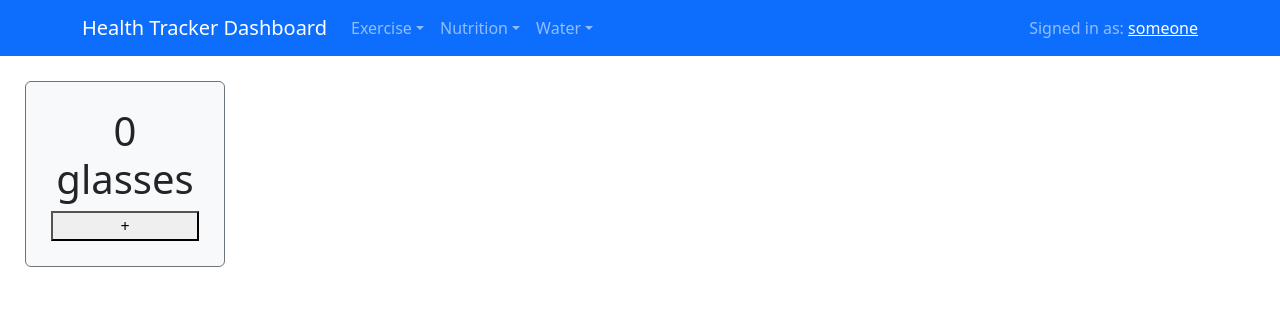
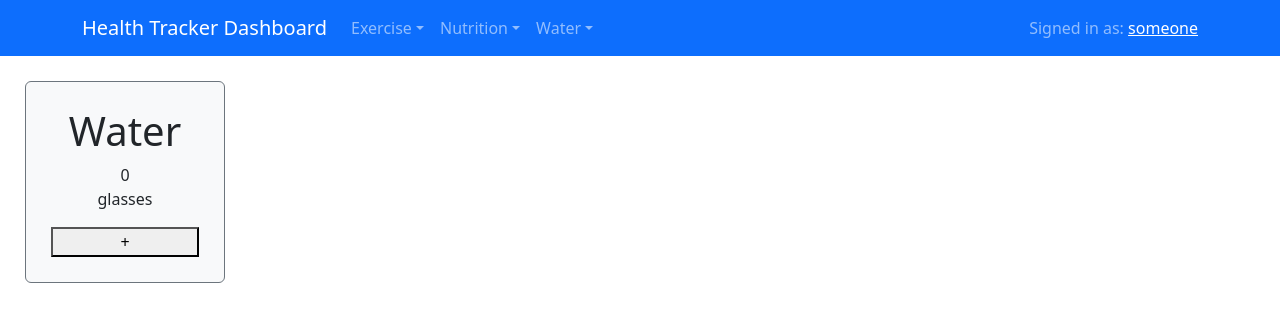
Before and after one commit to blee2125/health-tracker-dashboard, a React (Create React App) app: page /water in a window 1280 px wide. Shown: the top 322 px of the page. Built offline with nearby package versions, Linux system fonts and the light colour scheme.

Commit message:
add bind to state

```diff
--- a/src/components/Water/Water.js
+++ b/src/components/Water/Water.js
@@ -10,6 +10,8 @@ export default class Water extends React.Component {
     this.state = {
       glasses: 0
     }
+
+    this.handleCount = this.handleCount.bind(this)
   }
 
   handleCount(value) {
@@ -20,12 +22,12 @@ export default class Water extends React.Component {
     render() {
       return (
         <Card bg='light' border="secondary" style={{ width: '200px', padding: '25px', margin: "25px"}}>
-
-          <h1>{ this.state.glasses } glasses</h1>
-          <AddWater sign="+" glasses={this.state.glasses} updateCount={this.handleCount.bind(this)} />
+          <h1>Water</h1>
+          <p>{ this.state.glasses }<br></br> glasses</p>
+          <AddWater sign="+" glasses={this.state.glasses} updateCount={this.handleCount} />
           {
             this.state.glasses > 0 &&
-            <AddWater sign="-" glasses={this.state.glasses} updateCount={this.handleCount.bind(this)} />
+            <AddWater sign="-" glasses={this.state.glasses} updateCount={this.handleCount} />
           }
         </Card>
       )
```
